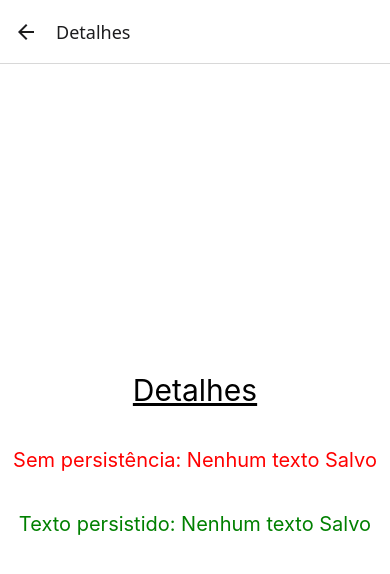
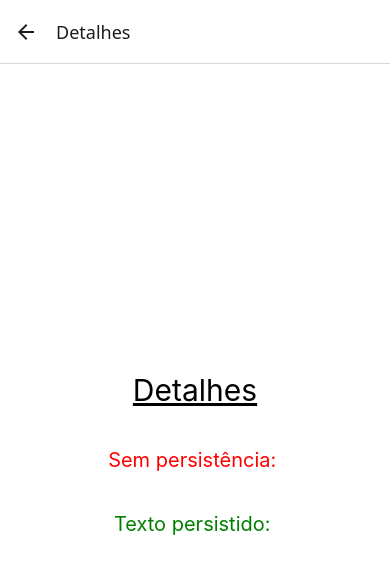
Before and after one commit to Luizricci/atv-mobile, a React Native app: screen /Detalhes in a window 390 px wide. Shown: the top 574 px of the page. Built offline with nearby package versions, Linux system fonts and the light colour scheme.

Commit message:
Feat: create route params persistencia

```diff
--- a/pages/Detalhes.js
+++ b/pages/Detalhes.js
@@ -1,13 +1,29 @@
+import React, { useState, useEffect } from "react";
 import {View, Text, StyleSheet} from "react-native";
+import * as SecureStore from "expo-secure-store";
 
-export default function Detalhes() {
-    return(
+
+export default function Detalhes({ route }) {
+  const { textoNaoPersistido } = route.params || {};
+  const [textoPersistido, setTextoPersistido] = useState("");
+
+  useEffect(() => {
+    const carregarTextoPersistido = async () => {
+      const textoSalvo = await SecureStore.getItemAsync("meuTexto");
+      if (textoSalvo) {
+        setTextoPersistido(textoSalvo);
+      }
+    };
+    carregarTextoPersistido();
+  }, []);
+
+  return (
     <View style={styles.container}>
       <Text style={styles.title}>Detalhes</Text>
-      <Text style={styles.subTitle}>Sem persistência: Nenhum texto Salvo</Text>
-      <Text style={styles.subTitle2}>Texto persistido: Nenhum texto Salvo</Text>
+      <Text style={styles.subTitle}>Sem persistência: {textoNaoPersistido}</Text>
+      <Text style={styles.subTitle2}>Texto persistido: {textoPersistido}</Text>
     </View>
-    );
+  );
 };
 
 const styles = StyleSheet.create({
--- a/pages/Home.js
+++ b/pages/Home.js
@@ -37,7 +37,7 @@ export default function Home({ navigation }) {
       <Text style={styles.textGreen}>Texto persistido: {textoPersistido}</Text>
       <Button text="Salvar" onPress={salvaTexto} />
       <Button text="Limpar" onPress={limparTexto}/>
-      <Button text="Detalhes" onPress={()=> navigation.navigate("Detalhes")} />
+      <Button text="Detalhes" onPress={() => navigation.navigate("Detalhes", { textoNaoPersistido: semPersistencia })} />
       <Button text="Perfil" onPress={()=> navigation.navigate("Perfil")} />
     </View>
   );
```
